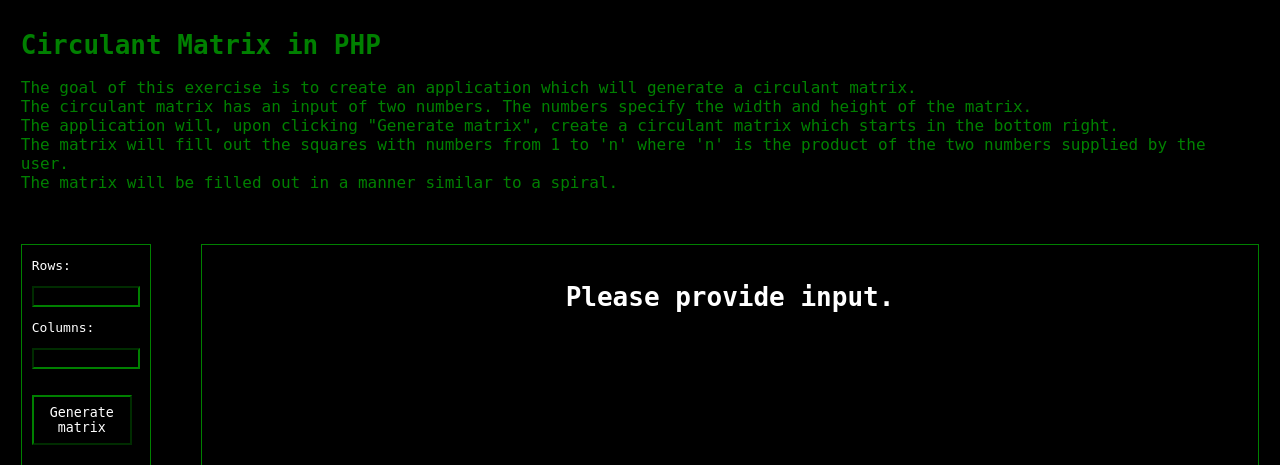
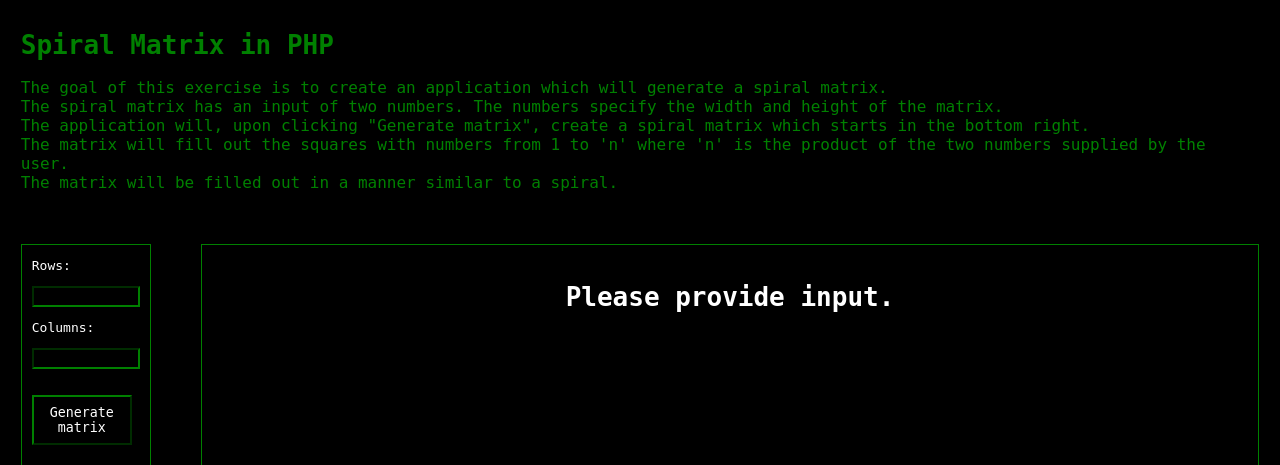
Before and after one commit to tnebes/edunova-pp23, a PHP site: page / in a window 1280 px wide. Shown: the top 465 px of the page. Run offline with PHP 8.4, Linux system fonts and the light colour scheme.

Commit message:
Fixed typo in name and removed debugging pre format

```diff
--- a/circulant-matrix/index.php
+++ b/circulant-matrix/index.php
@@ -3,7 +3,7 @@
 <!--
     Author: tnebes
     18 June 2021
-    circulant matrix exercise
+    spiral matrix exercise
 -->
 <!DOCTYPE html>
 <html lang="en">
@@ -11,18 +11,18 @@
     <meta charset="UTF-8">
     <meta http-equiv="X-UA-Compatible" content="IE=edge">
     <meta name="viewport" content="width=device-width, initial-scale=1.0">
-    <title>Circulant Matrix exercise</title>
+    <title>Spiral Matrix exercise</title>
     <link rel="stylesheet" href="style.css">
 </head>
 <body>
     <div class="title">
         <h1 id="titleTitle">
-            Circulant Matrix in PHP
+            Spiral Matrix in PHP
         </h1>
         <p id="explanation">
-            The goal of this exercise is to create an application which will generate a circulant matrix.<br />
-            The circulant matrix has an input of two numbers. The numbers specify the width and height of the matrix.<br />
-            The application will, upon clicking "Generate matrix", create a circulant matrix which starts in the bottom right.<br />
+            The goal of this exercise is to create an application which will generate a spiral matrix.<br />
+            The spiral matrix has an input of two numbers. The numbers specify the width and height of the matrix.<br />
+            The application will, upon clicking "Generate matrix", create a spiral matrix which starts in the bottom right.<br />
             The matrix will fill out the squares with numbers from 1 to 'n' where 'n' is the product of the two numbers supplied by the user.<br />
             The matrix will be filled out in a manner similar to a spiral.
         </p>
--- a/circulant-matrix/matrix.php
+++ b/circulant-matrix/matrix.php
@@ -2,11 +2,11 @@
 /**
  * Author: tnebes
  * 18 June 2021
- * Circulant matrix exercise
+ * spiral matrix exercise
  */
 
 /*
-* Write an algorithm that cyclically fills a 2d array with values, starting
+* Write an algorithm that spirally fills a 2d array with values, starting
 * from bottom right, bottom left, top left, ... centre.
 *
 * e.g.
@@ -105,7 +105,7 @@
     }
 
     /**
-     * The function returns an array that contains a circulant matrix
+     * The function returns an array that contains a spiral matrix
      */
     function getNumbers(int $columns, int $rows, int $desiredNumber, array $numbers) : array
     {
@@ -184,9 +184,6 @@
             //print("<br />");
             print("</div>");
         }
-        print("<pre>");
-        print_r($matrix);
-        print("</pre>");
     }
 
     /**
--- a/circulant-matrix/style.css
+++ b/circulant-matrix/style.css
@@ -1,7 +1,7 @@
 /*
     Author: tnebes
     18 June 2021
-    Circulant matrix exercise
+    spiral matrix exercise
 */
 
 *
```
